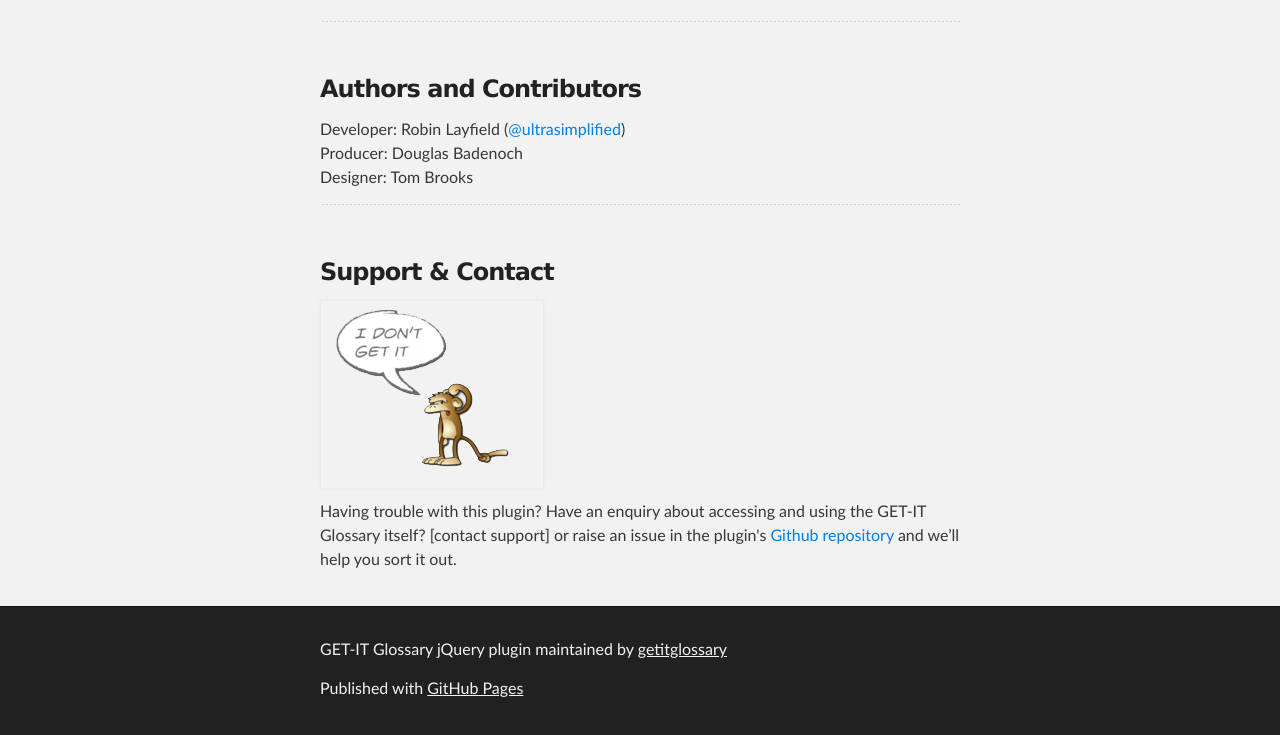
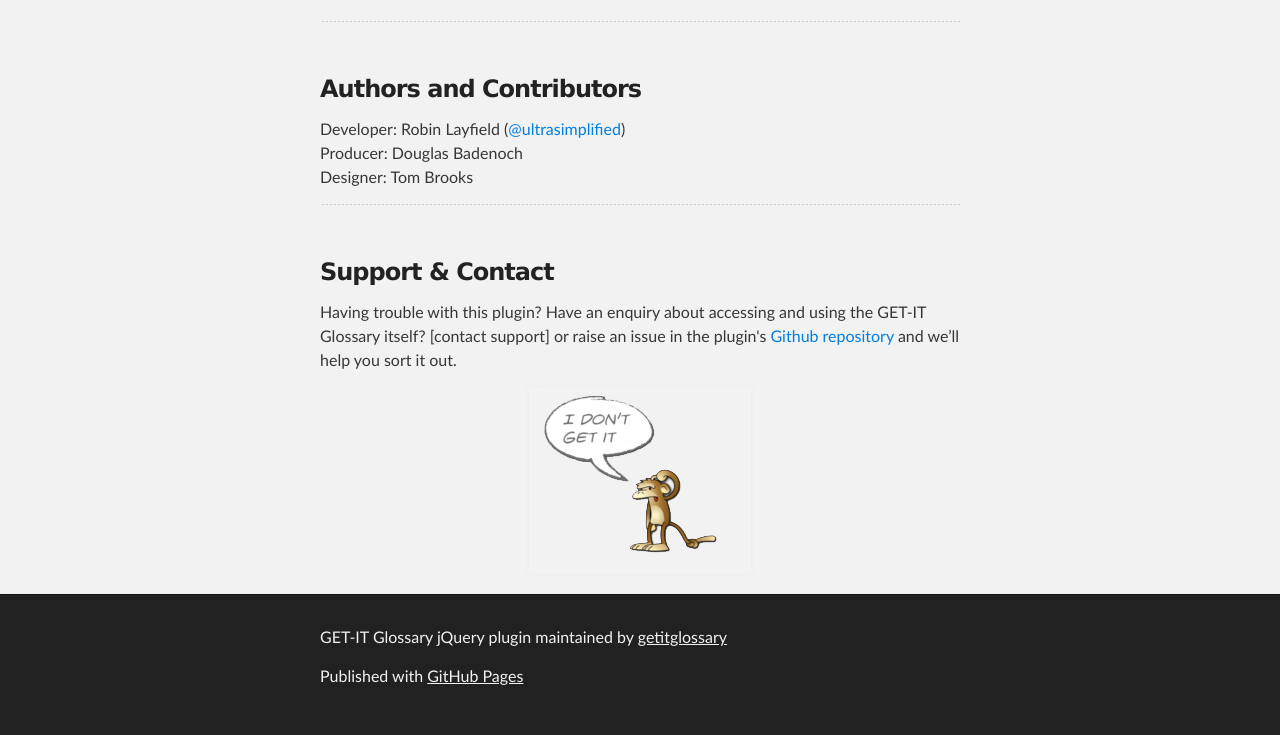
Before and after one commit to getitglossary/jquery-getit, a plain HTML site: page index.html in a window 1280 px wide. Shown: the part 3083-3818 px from the top of the page. Drawn offline with Linux system fonts and the light colour scheme.

Commit message:
Tweak to Support & Contact

```diff
--- a/index.html
+++ b/index.html
@@ -139,8 +139,9 @@ Designer: Tom Brooks</p>
 
 <h3>
 <a id="support-or-contact" class="anchor" href="#support-or-contact" aria-hidden="true"><span aria-hidden="true" class="octicon octicon-link"></span></a>Support & Contact</h3>
-<img src="images/monkey.png" alt="Monkey" style="display: block;  clear: both;">
+
 <p>Having trouble with this plugin? Have an enquiry about accessing and using the GET-IT Glossary itself? [contact support] or raise an issue in the plugin's <a href="https://github.com/getitglossary/jquery-getit">Github repository</a> and we’ll help you sort it out.</p>
+<img src="images/monkey.png" alt="Monkey" style="display: block; margin: auto; clear: both; border:none;">
       </section>
     </div>
 
```
